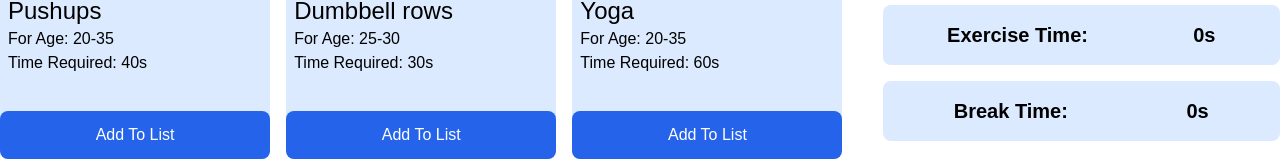
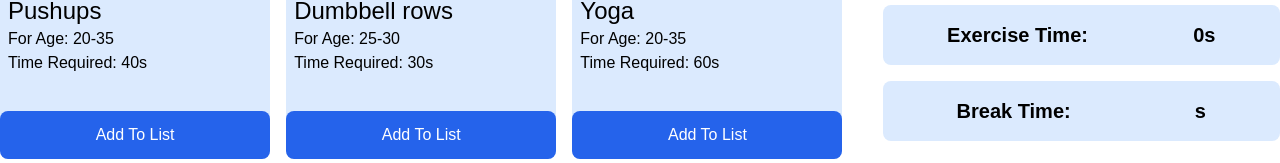
Before and after one commit to tahdiislam/ti-fitness-club, a React (Create React App) app: page / in a window 1280 px wide. Shown: the part 461-624 px from the top of the page. Built offline with nearby package versions, Linux system fonts and the light colour scheme.

Commit message:
get break time from local storage

```diff
--- a/src/Component/Body/Body.js
+++ b/src/Component/Body/Body.js
@@ -1,5 +1,5 @@
 import React, { useEffect, useState } from "react";
-import addToDB from "../../Utilities/localDB";
+import { addToDB, getBreakTimeFromDB } from "../../Utilities/localDB";
 import AllExercise from "../All-Exercise/AllExercise";
 import Header from "../Header/Header";
 import SideBar from "../Side-Bar/SideBar";
@@ -17,9 +17,17 @@ const Body = () => {
       .then((data) => setExercises(data));
   }, []);
 
+  //get break time from local storage
+  useEffect(() => {
+    const storedBreakTime = getBreakTimeFromDB();
+    // console.log(storedBreakTime)
+    // display break time
+    setBreakTime(storedBreakTime)
+  },[])
   // add break time handler
   const handleAddBreakTime = (breakTime) => {
     setBreakTime(breakTime);
+    // set break time in local Storage
     addToDB(breakTime);
   };
 
--- a/src/Utilities/localDB.js
+++ b/src/Utilities/localDB.js
@@ -4,6 +4,9 @@ const addToDB = breakTime => {
 }
 
 // get from local Storage
+const getBreakTimeFromDB = () => {
+   const storedBreakTime =  localStorage.getItem("break-time");
+   return storedBreakTime;
+}
 
-
-export default addToDB;
+export {addToDB, getBreakTimeFromDB};
```
